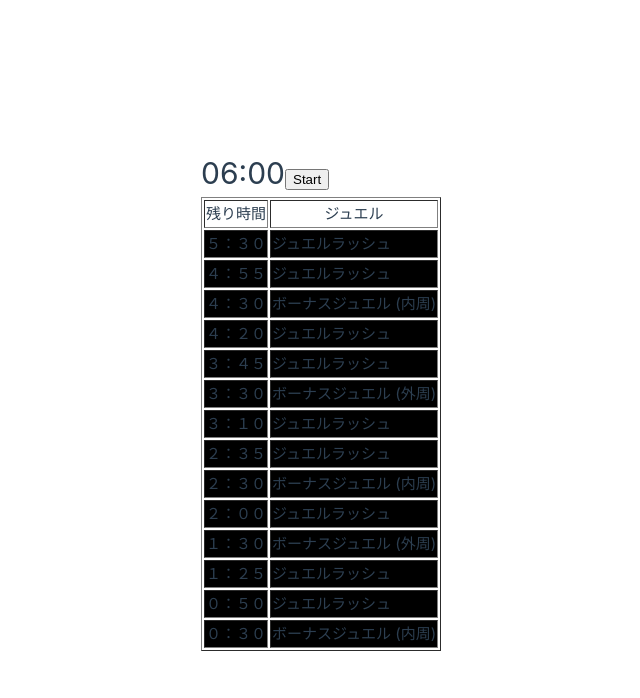
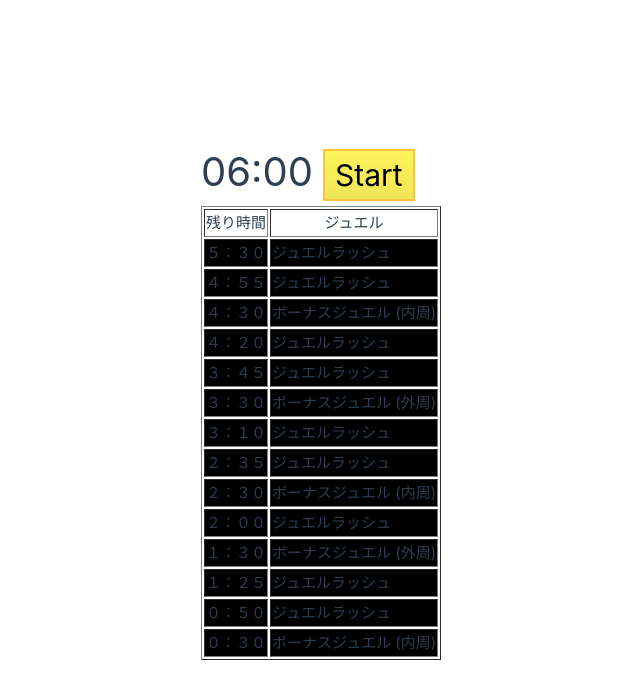
Before and after one commit to mapmapDQX/vue-timer, a Vue app: page / in a window 1280 px wide. Shown: the top 698 px of the page, without its empty margins (439-1079 px from the left). Built offline with nearby package versions, Linux system fonts and the light colour scheme.

Commit message:
[Start[/[Stop]ボタンの形状を変更

```diff
--- a/dev-dist/sw.js
+++ b/dev-dist/sw.js
@@ -82,7 +82,7 @@ define(['./workbox-b5f7729d'], (function (workbox) { 'use strict';
     "revision": "3ca0b8505b4bec776b69afdba2768812"
   }, {
     "url": "index.html",
-    "revision": "0.8jtibk4hsk8"
+    "revision": "0.udt2oa7h07"
   }], {});
   workbox.cleanupOutdatedCaches();
   workbox.registerRoute(new workbox.NavigationRoute(workbox.createHandlerBoundToURL("index.html"), {
--- a/src/components/Timer.vue
+++ b/src/components/Timer.vue
@@ -1,13 +1,9 @@
 <template>
   <div id="timer">
     <div class="timer">
-      <div class="time">
-        {{ formatTime }}
-      </div>
-      <div class="button">
-        <button v-on:click="start_timer" v-if="!timerOn">Start</button>
-        <button v-on:click="stop_timer" v-if="timerOn">Stop</button>
-      </div>
+      <div class="time">{{ formatTime }}</div>
+      <div class="button" @click="start_timer" v-if="!timerOn">Start</div>
+      <div class="button" @click="stop_timer" v-if="timerOn">Stopt</div>
     </div>
   </div>
   <table class="table" border="1">
@@ -118,9 +114,17 @@ export default {
 }
 .time {
   display: inline;
-  font-size: 30px;
+  font-size: 40px;
 }
 .button {
-  display: inline;
+  padding-left: 10px;
+  padding-right: 10px;
+  margin-left: 10px;
+  margin-bottom: 5px;
+  display: inline-block;
+  border: 2px solid rgb(255,194,64);
+  background: linear-gradient(to bottom, rgb(255,244,92), rgb(240,229,86));
+  font-size: 30px;
+  color: black;
 }
 </style>
```
